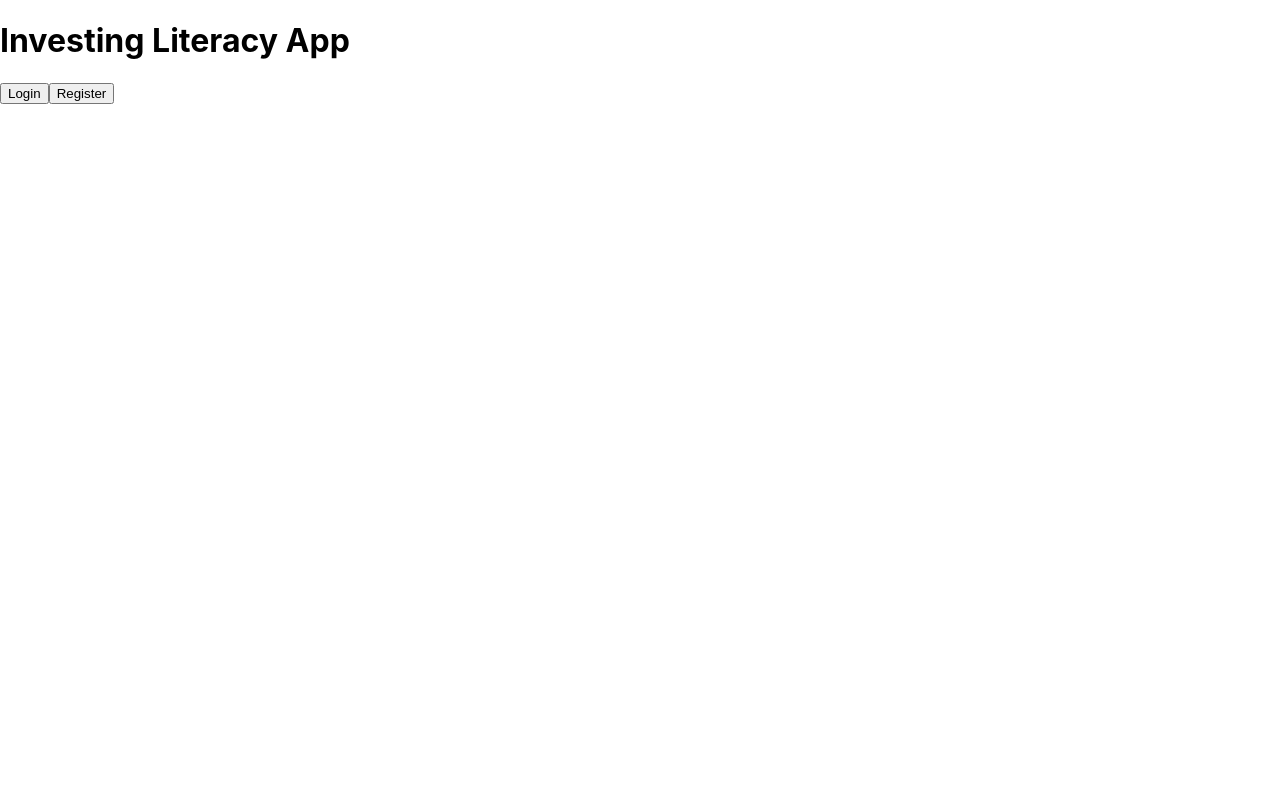
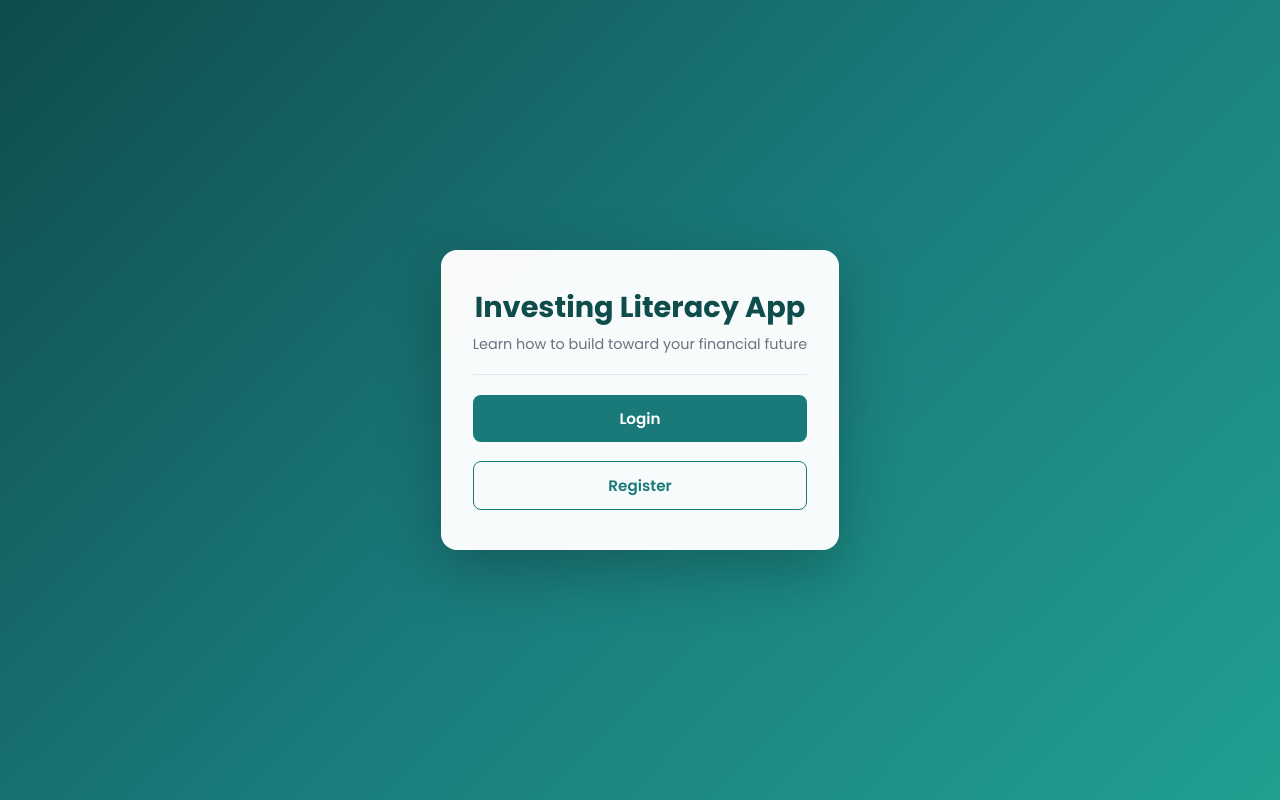
Before and after one commit to Jkosinski11/ila-learning-application, a React (Create React App) app in the folder my-react-app/: page / in a window 1280 px wide. Built offline with nearby package versions, Linux system fonts and the light colour scheme; no server answers.

Commit message:
Updated App.css for formatting

```diff
--- a/my-react-app/src/App.css
+++ b/my-react-app/src/App.css
@@ -1,38 +1,208 @@
-.App {
+@import url('https://fonts.googleapis.com/css2?family=Poppins:wght@300;400;500;600;700&display=swap');
+
+/* Reset & Base */
+* {
+  margin: 0;
+  padding: 0;
+  box-sizing: border-box;
+}
+
+body {
+  font-family: 'Poppins', sans-serif;
+  background: linear-gradient(135deg, #0f4c4c 0%, #1a7a7a 50%, #20a090 100%);
+  min-height: 100vh;
+  display: flex;
+  align-items: center;
+  justify-content: center;
+}
+
+/* Card Container */
+.card {
+  background: rgba(255, 255, 255, 0.97);
+  border-radius: 16px;
+  padding: 2.5rem 2rem;
+  width: 100%;
+  max-width: 420px;
+  box-shadow: 0 20px 60px rgba(0, 0, 0, 0.25);
+  display: flex;
+  flex-direction: column;
+  align-items: center;
+  gap: 1.2rem;
+}
+
+/* Logo / App Name  */
+.app-title {
+  font-size: 1.8rem;
+  font-weight: 700;
+  color: #0f4c4c;
+  text-align: center;
+  line-height: 1.2;
+}
+
+.app-subtitle {
+  font-size: 0.9rem;
+  color: #6b7280;
+  text-align: center;
+  margin-top: -0.6rem;
+}
+
+/*  Section Heading  */
+h2 {
+  font-size: 1.4rem;
+  font-weight: 600;
+  color: #0f4c4c;
   text-align: center;
 }
 
-.App-logo {
-  height: 40vmin;
-  pointer-events: none;
+/* Inputs  */
+input {
+  width: 100%;
+  padding: 0.75rem 1rem;
+  border: 1.5px solid #d1d5db;
+  border-radius: 8px;
+  font-family: 'Poppins', sans-serif;
+  font-size: 0.95rem;
+  color: #111827;
+  transition: border-color 0.2s;
+  outline: none;
 }
 
-@media (prefers-reduced-motion: no-preference) {
-  .App-logo {
-    animation: App-logo-spin infinite 20s linear;
-  }
+input:focus {
+  border-color: #1a7a7a;
+  box-shadow: 0 0 0 3px rgba(26, 122, 122, 0.15);
 }
 
-.App-header {
-  background-color: #282c34;
-  min-height: 100vh;
-  display: flex;
-  flex-direction: column;
-  align-items: center;
-  justify-content: center;
-  font-size: calc(10px + 2vmin);
+input::placeholder {
+  color: #9ca3af;
+}
+
+/*  Buttons  */
+button {
+  width: 100%;
+  padding: 0.75rem;
+  border: none;
+  border-radius: 8px;
+  font-family: 'Poppins', sans-serif;
+  font-size: 0.95rem;
+  font-weight: 600;
+  cursor: pointer;
+  transition: background 0.2s, transform 0.1s;
+}
+
+button:active {
+  transform: scale(0.98);
+}
+
+/* Primary button */
+.btn-primary {
+  background: #1a7a7a;
   color: white;
 }
 
-.App-link {
-  color: #61dafb;
+.btn-primary:hover {
+  background: #155f5f;
 }
 
-@keyframes App-logo-spin {
-  from {
-    transform: rotate(0deg);
+/* Secondary / outline button */
+.btn-secondary {
+  background: transparent;
+  color: #1a7a7a;
+  border: 1.5px solid #1a7a7a;
+}
+
+.btn-secondary:hover {
+  background: #f0fafa;
+}
+
+/* Danger button (logout) */
+.btn-danger {
+  background: #ef4444;
+  color: white;
+}
+
+.btn-danger:hover {
+  background: #dc2626;
+}
+
+/*  Account Type Selector  */
+.account-type-grid {
+  display: flex;
+  flex-direction: column;
+  gap: 0.75rem;
+  width: 100%;
+}
+
+.btn-account-type {
+  background: #f9fafb;
+  color: #0f4c4c;
+  border: 1.5px solid #d1d5db;
+  font-weight: 500;
+}
+
+.btn-account-type:hover {
+  background: #f0fafa;
+  border-color: #1a7a7a;
+  color: #1a7a7a;
+}
+
+/*  Account type badge  */
+.account-badge {
+  background: #e6f7f7;
+  color: #0f4c4c;
+  font-size: 0.8rem;
+  font-weight: 600;
+  padding: 0.3rem 0.8rem;
+  border-radius: 999px;
+  text-transform: capitalize;
+}
+
+/*  Message / Feedback  */
+.message {
+  font-size: 0.88rem;
+  text-align: center;
+  padding: 0.5rem 0.75rem;
+  border-radius: 6px;
+  width: 100%;
+}
+
+.message.success {
+  background: #ecfdf5;
+  color: #065f46;
+}
+
+.message.error {
+  background: #fef2f2;
+  color: #991b1b;
+}
+
+/*  Divider  */
+.divider {
+  width: 100%;
+  height: 1px;
+  background: #e5e7eb;
+}
+
+/* Welcome screen  */
+.welcome-email {
+  font-size: 0.9rem;
+  color: #6b7280;
+  text-align: center;
+}
+
+/*  Mobile */
+@media (max-width: 480px) {
+  body {
+    align-items: flex-start;
+    padding: 1rem;
   }
-  to {
-    transform: rotate(360deg);
+
+  .card {
+    padding: 2rem 1.25rem;
+    border-radius: 12px;
+    margin-top: 1rem;
+  }
+
+  .app-title {
+    font-size: 1.5rem;
   }
 }
--- a/my-react-app/src/App.js
+++ b/my-react-app/src/App.js
@@ -2,25 +2,26 @@ import { useState } from "react";
 import { AuthProvider } from "./AuthContext";
 import Auth from "./Auth";
 import Register from "./Register";
+import "./App.css";
 
 function App() {
-  const [view, setView] = useState("landing"); // "landing" | "login" | "register"
+  const [view, setView] = useState("landing");
 
   return (
     <AuthProvider>
-      {view === "landing" && (
-        <div>
-          <h1>Investing Literacy App</h1>
-          <button onClick={() => setView("login")}>Login</button>
-          <button onClick={() => setView("register")}>Register</button>
-        </div>
-      )}
-      {view === "login" && (
-        <Auth onBack={() => setView("landing")} />
-      )}
-      {view === "register" && (
-        <Register onBack={() => setView("landing")} />
-      )}
+      <div className="card">
+        {view === "landing" && (
+          <>
+            <h1 className="app-title">Investing Literacy App</h1>
+            <p className="app-subtitle">Learn how to build toward your financial future</p>
+            <div className="divider" />
+            <button className="btn-primary" onClick={() => setView("login")}>Login</button>
+            <button className="btn-secondary" onClick={() => setView("register")}>Register</button>
+          </>
+        )}
+        {view === "login" && <Auth onBack={() => setView("landing")} />}
+        {view === "register" && <Register onBack={() => setView("landing")} />}
+      </div>
     </AuthProvider>
   );
 }
--- a/my-react-app/src/Auth.js
+++ b/my-react-app/src/Auth.js
@@ -8,50 +8,43 @@ function Auth({ onBack }) {
   const [email, setEmail] = useState("");
   const [password, setPassword] = useState("");
   const [message, setMessage] = useState("");
+  const [isError, setIsError] = useState(false);
 
   async function login() {
     try {
       const userCred = await signInWithEmailAndPassword(auth, email, password);
       const token = await userCred.user.getIdToken();
-
-      const response = await fetch("http://localhost:5000/protected", {
+      await fetch("http://localhost:5000/protected", {
         headers: { Authorization: `Bearer ${token}` },
       });
-      const data = await response.json();
-      setMessage("Logged in! Backend says: " + data.message);
+      setIsError(false);
+      setMessage("Logged in successfully!");
     } catch (err) {
+      setIsError(true);
       setMessage("Error: " + err.message);
     }
   }
 
   if (user) {
     return (
-      <div>
-        <h2>Welcome!</h2>
-        <p>Logged in as: {user.email}</p>
-        <button onClick={logout}>Logout</button>
-      </div>
+      <>
+        <h2>Welcome back!</h2>
+        <p className="welcome-email">{user.email}</p>
+        <div className="divider" />
+        <button className="btn-danger" onClick={logout}>Logout</button>
+      </>
     );
   }
 
   return (
-    <div>
+    <>
       <h2>Login</h2>
-      <input
-        placeholder="Email"
-        value={email}
-        onChange={(e) => setEmail(e.target.value)}
-      />
-      <input
-        placeholder="Password"
-        type="password"
-        value={password}
-        onChange={(e) => setPassword(e.target.value)}
-      />
-      <button onClick={login}>Login</button>
-      <button onClick={onBack}>Back</button>
-      <p>{message}</p>
-    </div>
+      <input placeholder="Email" value={email} onChange={(e) => setEmail(e.target.value)} />
+      <input placeholder="Password" type="password" value={password} onChange={(e) => setPassword(e.target.value)} />
+      <button className="btn-primary" onClick={login}>Login</button>
+      <button className="btn-secondary" onClick={onBack}>Back</button>
+      {message && <p className={`message ${isError ? "error" : "success"}`}>{message}</p>}
+    </>
   );
 }
 
--- a/my-react-app/src/Register.js
+++ b/my-react-app/src/Register.js
@@ -18,12 +18,14 @@ function Register({ onBack }) {
   const [classCode, setClassCode] = useState("");
   const [secretCode, setSecretCode] = useState("");
   const [message, setMessage] = useState("");
+   const [isError, setIsError] = useState(false)
 
   async function register() {
     setMessage("");
 
     // Validate shared fields
     if (!email || !password || !firstName || !lastName) {
+      setIsError(true);
       setMessage("Please fill out all fields.");
       return;
     }
@@ -31,6 +33,7 @@ function Register({ onBack }) {
     // Student validation
     if (accountType === "student") {
       if (!VALID_CLASS_CODES.includes(classCode.toUpperCase())) {
+        setIsError(true);
         setMessage("Invalid class code. Please check with your teacher.");
         return;
       }
@@ -46,10 +49,12 @@ function Register({ onBack }) {
         });
         const data = await response.json();
         if (!data.valid) {
+            setIsError(true);
           setMessage("Invalid registration code.");
           return;
         }
       } catch (err) {
+        setIsError(true);
         setMessage("Could not verify code. Is the backend running?");
         return;
       }
@@ -71,30 +76,37 @@ function Register({ onBack }) {
         createdAt: new Date(),
       });
 
+        setIsError(false);
       setMessage("Account created successfully!");
     } catch (err) {
+      setIsError(true);
       setMessage("Error: " + err.message);
     }
   }
 
-  return (
-    <div>
+return (
+
+    <>
       <h2>Register</h2>
 
       {/* Account type selector */}
       {!accountType && (
-        <div>
-          <p>Select your account type:</p>
-          <button onClick={() => setAccountType("student")}>Student</button>
-          <button onClick={() => setAccountType("teacher")}>Teacher</button>
-          <button onClick={() => setAccountType("admin")}>Administrator</button>
-        </div>
+
+        <>
+          <p className="app-subtitle">Select your account type</p>
+          <div className="account-type-grid">
+            <button className="btn-account-type" onClick={() => setAccountType("student")}>Student</button>
+            <button className="btn-account-type" onClick={() => setAccountType("teacher")}>Teacher</button>
+            <button className="btn-account-type" onClick={() => setAccountType("admin")}>Administrator</button>
+          </div>
+        </>
       )}
 
       {/* Shared fields */}
       {accountType && (
-        <div>
-          <p>Registering as: <strong>{accountType}</strong></p>
+
+        <>
+          <span className="account-badge">{accountType}</span>
           <input placeholder="First Name" value={firstName} onChange={(e) => setFirstName(e.target.value)} />
           <input placeholder="Last Name" value={lastName} onChange={(e) => setLastName(e.target.value)} />
           <input placeholder="Email" value={email} onChange={(e) => setEmail(e.target.value)} />
@@ -118,15 +130,17 @@ function Register({ onBack }) {
             <input placeholder="Administrator Registration Code" value={secretCode} onChange={(e) => setSecretCode(e.target.value)} />
           )}
 
-          <button onClick={register}>Create Account</button>
-          <button onClick={() => setAccountType("")}>Back to account type</button>
-        </div>
+          <button className="btn-primary" onClick={register}>Create Account</button>
+          <button className="btn-secondary" onClick={() => setAccountType("")}>Back to account type</button>
+        </>
       )}
 
-      <button onClick={onBack}>Back to Home</button>
-      <p>{message}</p>
-    </div>
+      <div className="divider" />
+      <button className="btn-secondary" onClick={onBack}>Back to Home</button>
+      <p className={`message ${isError ? "error" : "success"}`}>{message}</p>
+    </>
   );
 }
 
+
 export default Register;
```
